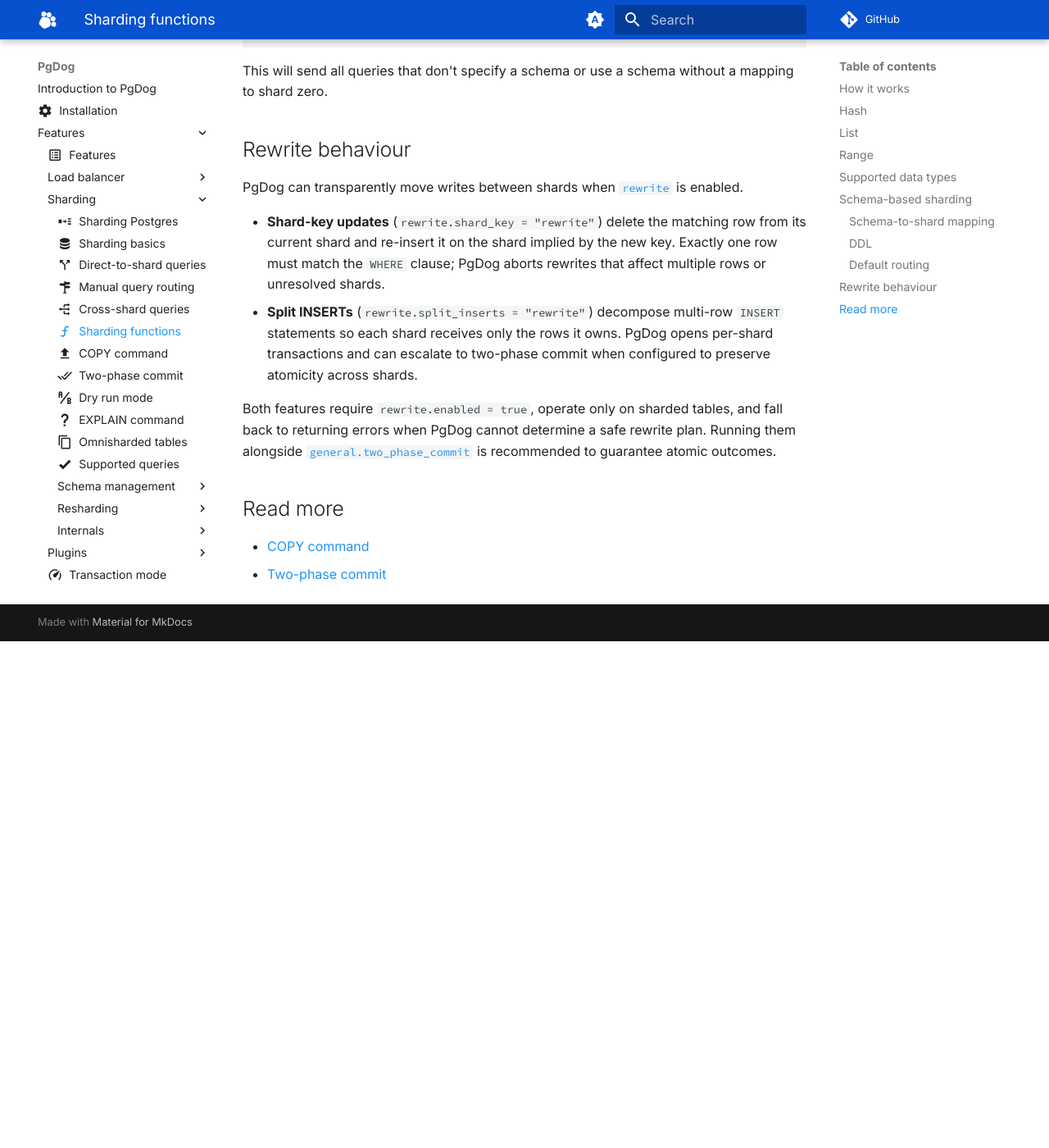
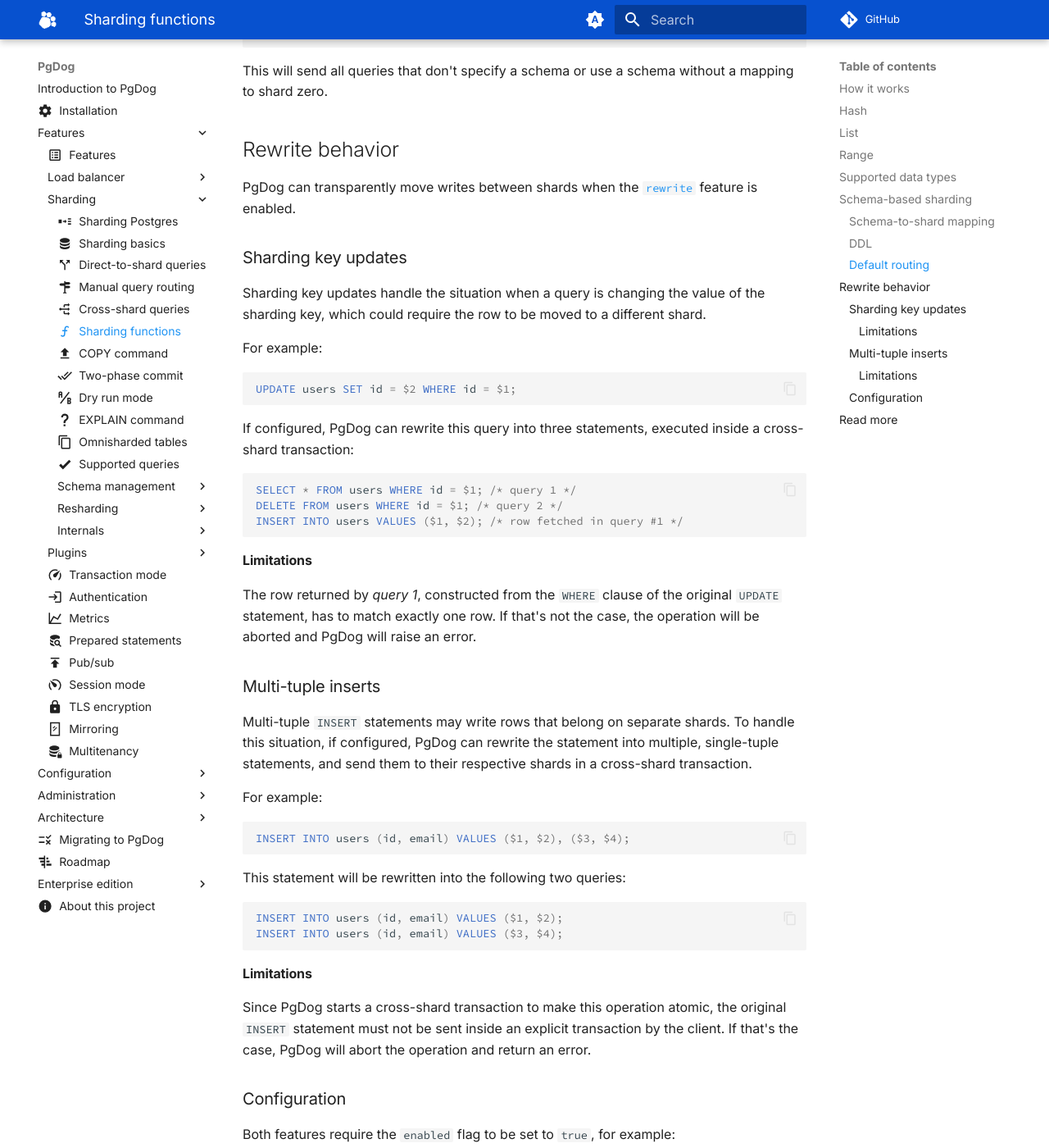
Before and after one commit to pgdogdev/docs, an MkDocs documentation site: the page built from docs/features/sharding/sharding-functions.md, in a window 1280 px wide and 1400 px high, scrolled down 4861 px. Shown: the whole window at 82% size. Built offline with MkDocs 1.6.1 and Material for MkDocs 9.7.7, drawn with Linux system fonts in a browser that asks for light colours; comment, search, counter and statistics services are not loaded; before the commit the page ends 5643 px from its top, so only the background shows below that; some of the changed text lies outside the part shown.

Commit message:
Docs cleanup (#43)

````diff
--- a/docs/configuration/pgdog.toml/rewrite.md
+++ b/docs/configuration/pgdog.toml/rewrite.md
@@ -17,16 +17,16 @@
 
 | Field | Description | Default |
 | --- | --- | --- |
-| `enabled` | Master toggle; when `false`, PgDog parses but never applies rewrite plans. | `false` |
-| `shard_key` | Behaviour when an `UPDATE` changes a sharding key.<br>`error` rejects the statement.<br>`rewrite` migrates the row between shards.<br>`ignore` forwards it unchanged. | `"error"` |
-| `split_inserts` | Behaviour when a sharded table receives a multi-row `INSERT`.<br>`error` rejects the statement.<br>`rewrite` fans the rows out to their shards.<br>`ignore` forwards it unchanged. | `"error"` |
+| `enabled` | Master toggle: when `false`, PgDog parses but never applies rewrite plans. | `false` |
+| `shard_key` | Behavior when an `UPDATE` changes a sharding key: `error` rejects the statement,<br>`rewrite` migrates the row between shards,<br>`ignore` forwards it unchanged. | `"error"` |
+| `split_inserts` | Behavior when a sharded table receives a multi-row `INSERT`: `error` rejects the statement, `rewrite` fans the rows out to their shards, `ignore` forwards it unchanged. | `"error"` |
 
 !!! note "Two-phase commit"
-    PgDog recommends enabling [`general.two_phase_commit`](general.md#two_phase_commit) when either policy is set to `rewrite`. Without it, rewrites are committed shard-by-shard and can leave partial changes if a shard fails.
+    PgDog recommends enabling [two-phase commit](../../features/sharding/2pc.md) when either policy is set to `rewrite`. Without it, rewrites are committed shard-by-shard and can leave partial changes if a shard fails.
 
 ## Runtime overrides
 
-The admin database exposes these toggles via `SET`:
+The admin database exposes these toggles via the `SET` command:
 
 ```postgresql
 SET rewrite_enabled TO true;                -- mirrors [rewrite].enabled
@@ -34,12 +34,39 @@
 SET rewrite_split_inserts TO rewrite;       -- error | rewrite | ignore
 ```
 
-Switches apply to subsequent sessions once the cluster reloads configuration. Session-level overrides allow canary testing before persisting them in `pgdog.toml`.
+The setting changes are applied immediately. These overrides allow canary testing before persisting them in `pgdog.toml`.
 
 ## Limitations
 
-* Shard-key rewrites require the `WHERE` clause to resolve to a single row; otherwise PgDog rolls back and raises `rewrite.shard_key="rewrite" is not yet supported ...`.
-* Split INSERT rewrites must run outside explicit transactions so PgDog can orchestrate per-shard `BEGIN`/`COMMIT` cycles. Inside a transaction PgDog returns `25001` and leaves the client transaction intact.
-* Both features fall back to `error` semantics while `rewrite.enabled = false` or when PgDog cannot determine a target shard.
+### Sharding key updates
 
-See [feature docs](../../features/sharding/sharding-functions.md#rewrite-behaviour) for walkthroughs of these flows.
+Sharding key rewrites in an `UPDATE` clause have to resolve to a single row. If the sharding key isn't unique or the `WHERE` clause has an incorrect `OR` condition, for example, PgDog will rollback the transaction and raise an error.
+
+For example:
+
+```postgresql
+UPDATE users SET id = 5 WHERE admin = true;
+```
+
+On a single-shard deployment, this would raise a unique index violation error. On a cross-shard deployment, the PgDog rewrite engine will block cross-shard updates that could potentially affect multiple rows.
+
+### Multi-tuple inserts
+
+`INSERT` statements with multiple tuples have to be executed outside of an explicit transaction. PgDog needs to start a cross-shard transaction to safely commit the rows to multiple shards, and an existing transaction will interfere with its internal state.
+
+For example:
+
+```postgresql
+BEGIN;
+INSERT INTO users VALUES ($1, $2), ($3, $4);
+```
+
+This scenario will raise an error (code `25001`).
+
+### Default behavior
+
+Both split inserts and sharding key updates fallback to raising an error if `enabled` is set to `false`.
+
+### Read more
+
+- [Rewrite behavior](../../features/sharding/sharding-functions.md#rewrite-behavior)
--- a/docs/features/sharding/sharding-functions.md
+++ b/docs/features/sharding/sharding-functions.md
@@ -3,11 +3,11 @@
 ---
 # Sharding functions
 
-The sharding function inside PgDog transforms column values in SQL queries to specific shard numbers. They are in turn used for routing queries to one or more databases in the [configuration](../../configuration/pgdog.toml/databases.md).
+The sharding function inside PgDog transforms column values in SQL queries to specific shard numbers, which are in turn used for routing queries to one or more databases in the [configuration](../../configuration/pgdog.toml/databases.md).
 
 ## How it works
 
-PgDog sharding function is based on PostgreSQL declarative partitions. This choice is intentional: it allows data to be sharded both inside PgDog and inside PostgreSQL, with the use of the same partition functions.
+The PgDog sharding function is based on PostgreSQL declarative partitions. This choice is intentional: it allows data to be sharded both inside PgDog and inside PostgreSQL, with the use of the same partition functions.
 
 PgDog supports all three PostgreSQL partition functions and uses them for sharding data between nodes:
 
@@ -81,14 +81,14 @@
 shard = 0
 ```
 
-This example will route all queries with `user_id` equals to one, two or three to shard zero. Unlike [hash](#hash) sharding, a value <-> shard mapping is required for _all_ values of the sharding key. If a value is used that doesn't have a mapping, the query will be sent to [all shards](cross-shard.md).
+This example will route all queries with `user_id` equal to one, two, or three to shard zero. Unlike [hash](#hash) sharding, a value <-> shard mapping is required for _all_ values of the sharding key. If a value is used that doesn't have a mapping, the query will be sent to [all shards](cross-shard.md).
 
 !!! note "Required configuration"
     The `[[sharded_tables]]` configuration entry is still required for list and range sharding. It specifies the data type of the column, which tells PgDog how to parse its value at runtime.
 
 ## Range
 
-Sharding by range function is similar to [list](#list) sharding function, except instead of specifying the values explicitly, you can specify a bounding range. All values which are included in the range will be sent to the specified shard, for example:
+Sharding by range is similar to [list](#list) sharding, except instead of specifying the values explicitly, you can specify a bounding range. All values that are included in the range will be sent to the specified shard, for example:
 
 ```toml
 [[sharded_mappings]]
@@ -180,14 +180,65 @@
 
 This will send all queries that don't specify a schema or use a schema without a mapping to shard zero.
 
-## Rewrite behaviour
+## Rewrite behavior
 
-PgDog can transparently move writes between shards when [`rewrite`](../../configuration/pgdog.toml/rewrite.md) is enabled.
+PgDog can transparently move writes between shards when the [`rewrite`](../../configuration/pgdog.toml/rewrite.md) feature is enabled.
 
-* **Shard-key updates** (`rewrite.shard_key = "rewrite"`) delete the matching row from its current shard and re-insert it on the shard implied by the new key. Exactly one row must match the `WHERE` clause; PgDog aborts rewrites that affect multiple rows or unresolved shards.
-* **Split INSERTs** (`rewrite.split_inserts = "rewrite"`) decompose multi-row `INSERT` statements so each shard receives only the rows it owns. PgDog opens per-shard transactions and can escalate to two-phase commit when configured to preserve atomicity across shards.
+### Sharding key updates
 
-Both features require `rewrite.enabled = true`, operate only on sharded tables, and fall back to returning errors when PgDog cannot determine a safe rewrite plan. Running them alongside [`general.two_phase_commit`](../../configuration/pgdog.toml/general.md#two_phase_commit) is recommended to guarantee atomic outcomes.
+Sharding key updates handle the situation when a query is changing the value of the sharding key, which could require the row to be moved to a different shard.
+
+For example:
+
+```postgresql
+UPDATE users SET id = $2 WHERE id = $1;
+```
+
+If configured, PgDog can rewrite this query into three statements, executed inside a cross-shard transaction:
+
+```postgresql
+SELECT * FROM users WHERE id = $1; /* query 1 */
+DELETE FROM users WHERE id = $1; /* query 2 */
+INSERT INTO users VALUES ($1, $2); /* row fetched in query #1 */
+```
+
+#### Limitations
+
+The row returned by _query 1_, constructed from the `WHERE` clause of the original `UPDATE` statement, has to match exactly one row. If that's not the case, the operation will be aborted and PgDog will raise an error.
+
+### Multi-tuple inserts
+
+Multi-tuple `INSERT` statements may write rows that belong on separate shards. To handle this situation, if configured, PgDog can rewrite the statement into multiple, single-tuple statements, and send them to their respective shards in a cross-shard transaction.
+
+For example:
+
+```postgresql
+INSERT INTO users (id, email) VALUES ($1, $2), ($3, $4);
+```
+
+This statement will be rewritten into the following two queries:
+
+```postgresql
+INSERT INTO users (id, email) VALUES ($1, $2);
+INSERT INTO users (id, email) VALUES ($3, $4);
+```
+
+#### Limitations
+
+Since PgDog starts a cross-shard transaction to make this operation atomic, the original `INSERT` statement must not be sent inside an explicit transaction by the client. If that's the case, PgDog will abort the operation and return an error.
+
+### Configuration
+
+Both features require the `enabled` flag to be set to `true`, for example:
+
+```toml
+[rewrite]
+enabled = true
+split_inserts = "rewrite"
+shard_key = "rewrite"
+```
+
+If a safe rewrite plan cannot be determined, PgDog will abort the transaction and return an error. To guarantee cross-shard atomicity of the operation, consider enabling [two-phase commit](2pc).
 
 ## Read more
 
````
Also changed, not shown: docs/features/transaction-mode.md (+27 -1 lines).
